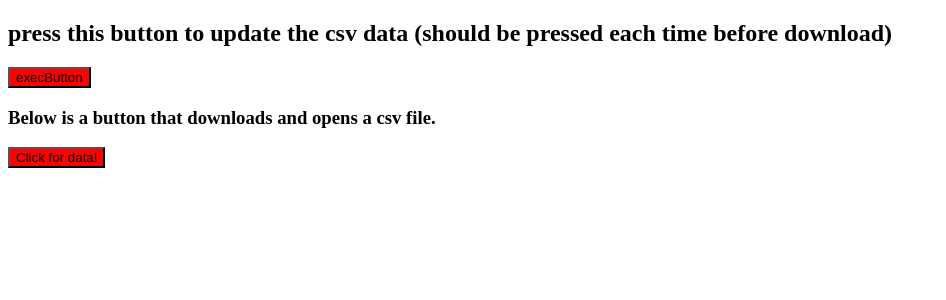
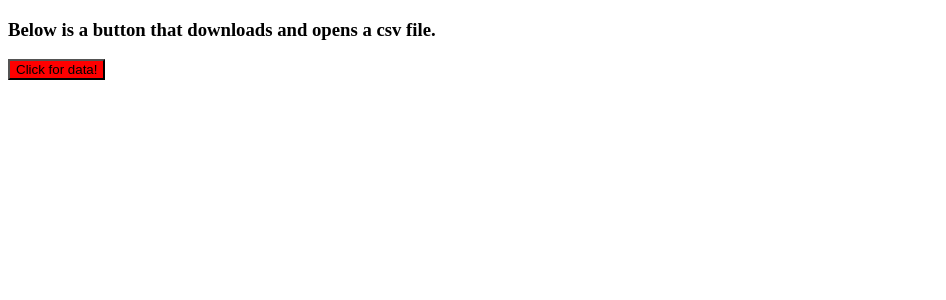
Before and after one commit to GingeyGameDev/Heraeus-Saw-Software, a PHP site: page / in a window 1280 px wide. Shown: the top 300 px of the page, without its empty margins (0-946 px from the left). Run offline with PHP 8.4, Linux system fonts and the light colour scheme.

Commit message:
updated website with new plans

```diff
--- a/webpage/index.php
+++ b/webpage/index.php
@@ -27,22 +27,7 @@
         </style>
     </head>
     <body>
-        <?php
-            if(array_key_exists('execButton', $_POST))
-            {
-                pyCode();
-            }
-            function pyCode()
-            {
-                $command = escapeshellcmd(getData.py);
-                $output = exec($command);
-                echo $output;
-            }
-        ?>
-        <h2>press this button to update the csv data (should be pressed each time before download)</h2>
-        <form method="post">
-            <input type="submit" name="exec" class="button" value = "execButton">
-        </form>
+
         <h3>Below is a button that downloads and opens a csv file.</h3>
         <a href="data.php"><button class="button">Click for data!</button></a>
     </body>
```
